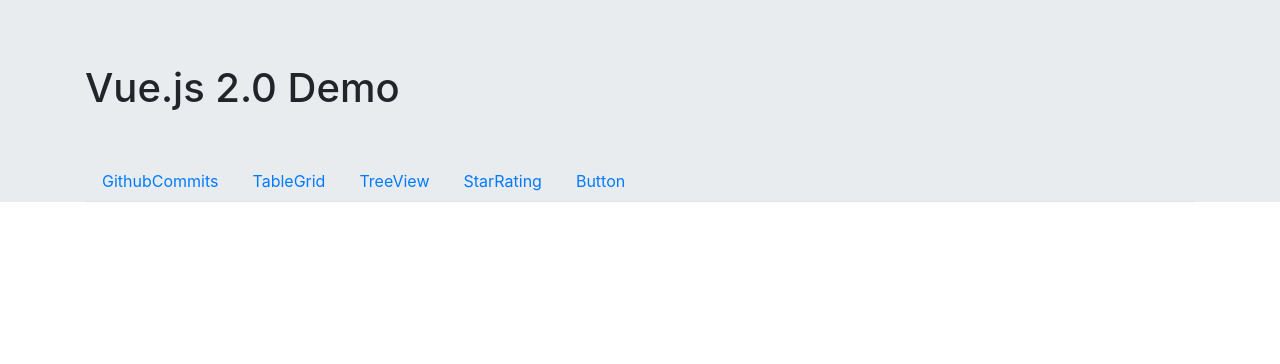
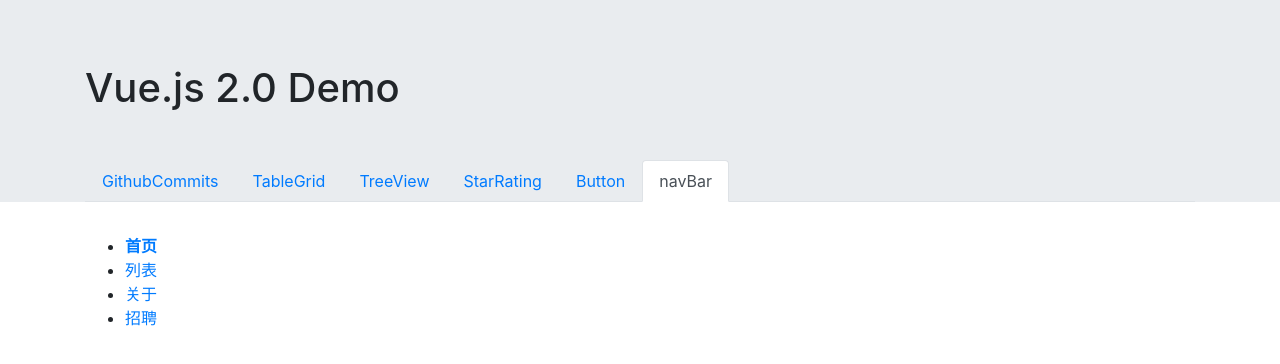
Before and after one commit to sandmanman/vue-day-day-up, a Vue app: page /#/navBar in a window 1280 px wide. Shown: the top 364 px of the page. Built offline with nearby package versions, Linux system fonts and the light colour scheme.

Commit message:
navbar简单组件

```diff
--- a/src/App.vue
+++ b/src/App.vue
@@ -29,6 +29,11 @@
                             Button
                         </router-link>
                     </li>
+                    <li class="nav-item">
+                        <router-link to="/navBar" class="nav-link" activeClass="active">
+                            navBar
+                        </router-link>
+                    </li>
                 </ul>
             </div>
         </div>
--- /dev/null
+++ b/src/components/navbar/vvNavbar.vue
@@ -0,0 +1,57 @@
+<template>
+    <ul class="vv-navbar">
+        <li class="vv-navbar-item"
+        v-for="(item, index) in items"
+        v-on:click="navbarClickEvent(items,index)"
+        :class=" item.active ? 'active' : '' ">
+            <a href="javascript:void(0);" class="vv-navbar-link">
+                {{item.text}}
+            </a>
+        </li>
+    </ul>
+</template>
+
+<script>
+    export default {
+        name: 'vv-navbar',
+        data() {
+            return {
+                items: [
+                    {
+                        text: '首页',
+                        active : true
+                    },
+                    {
+                        text: '列表',
+                        active : false
+                    },
+                    {
+                        text: '关于',
+                        active : false
+                    },
+                    {
+                        text: '招聘',
+                        active : false
+                    }
+                ]
+            }
+        },
+        methods: {
+            navbarClickEvent(items,index) {
+                items.forEach(function(el) {
+                    el.active = false
+                });
+                items[index].active = true;
+                this.$emit('navbarClickEvent',items,index);
+            }
+        }
+    }
+</script>
+
+<style lang="less">
+    .vv-navbar-item {
+        &.active {
+            font-weight: 700;
+        }
+    }
+</style>
--- /dev/null
+++ b/src/pages/nav-bar/nav-bar.vue
@@ -0,0 +1,16 @@
+<template>
+    <vv-navbar></vv-navbar>
+</template>
+
+<script>
+    import vvNavbar from '../../components/navbar/vvNavbar';
+    export default {
+        components: {
+            vvNavbar
+        }
+    }
+</script>
+
+<style lang="less">
+
+</style>
--- a/src/router-config.js
+++ b/src/router-config.js
@@ -7,6 +7,7 @@ import tableGrid from './pages/table-grid/table-grid.vue';
 import treeView from './pages/tree-view/tree-view.vue';
 import starRating from './pages/star-rating/star-rating.vue';
 import button from './pages/button/button.vue';
+import navBar from './pages/nav-bar/nav-bar.vue';
 
 export default [{
     path: '/githubCommits',
@@ -23,4 +24,7 @@ export default [{
 },{
     path: '/button',
     component: button,
+},{
+    path: '/navBar',
+    component: navBar,
 }]
```
